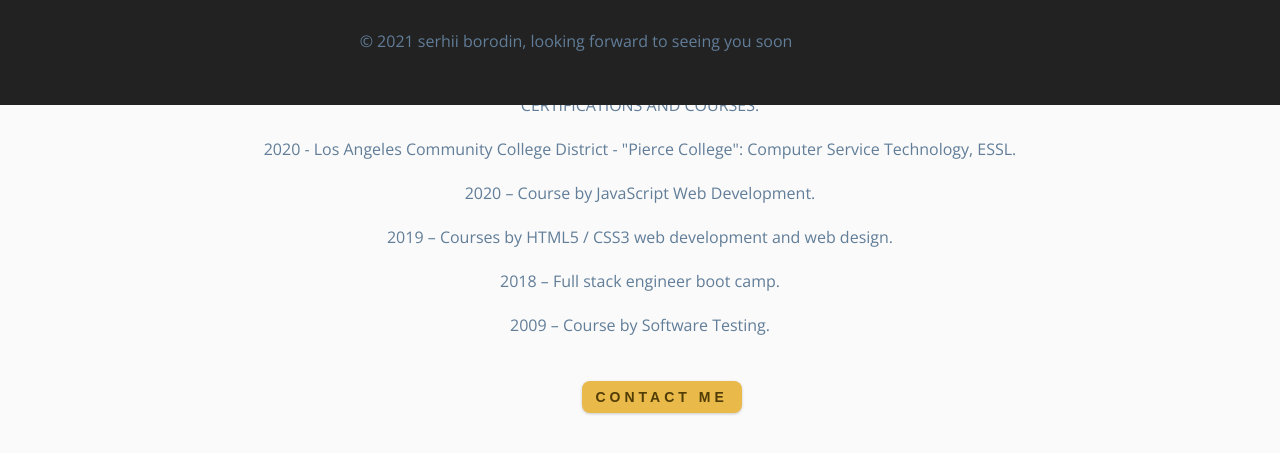
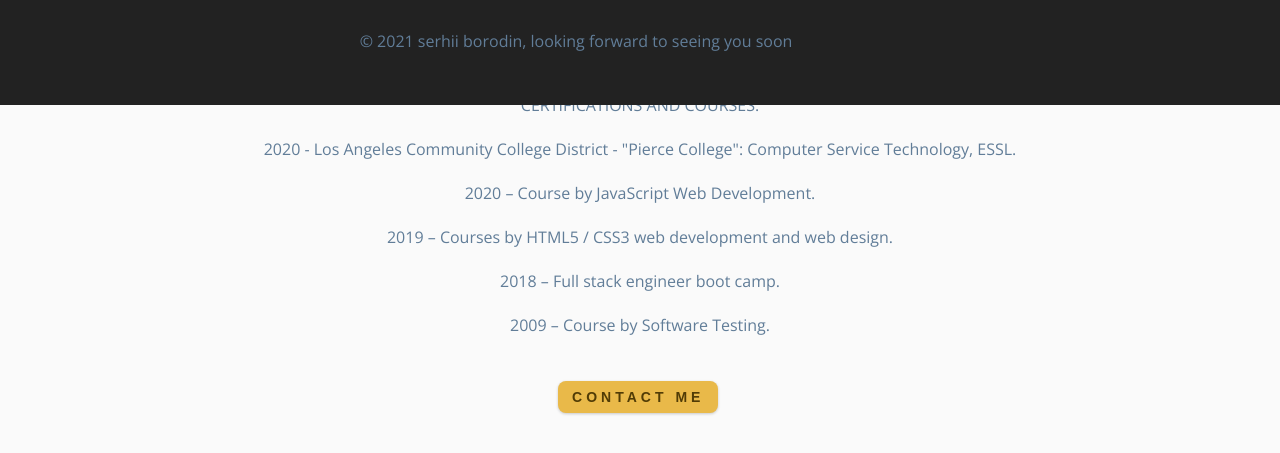
Before and after one commit to Serge-boro/Serhii_Borodin_portfolio, a website: page about.html in a window 1280 px wide. Shown: the part 695-1148 px from the top of the page. Drawn offline with nearby package versions, Linux system fonts and the light colour scheme.

Commit message:
add info

```diff
--- a/css/styles.css
+++ b/css/styles.css
@@ -427,7 +427,7 @@ About
     height: 110vh;
   }
   .btn-about {
-    margin-left: 45%;
+    margin-left: 43%;
   }
   .profile {
     text-align: left;
```
